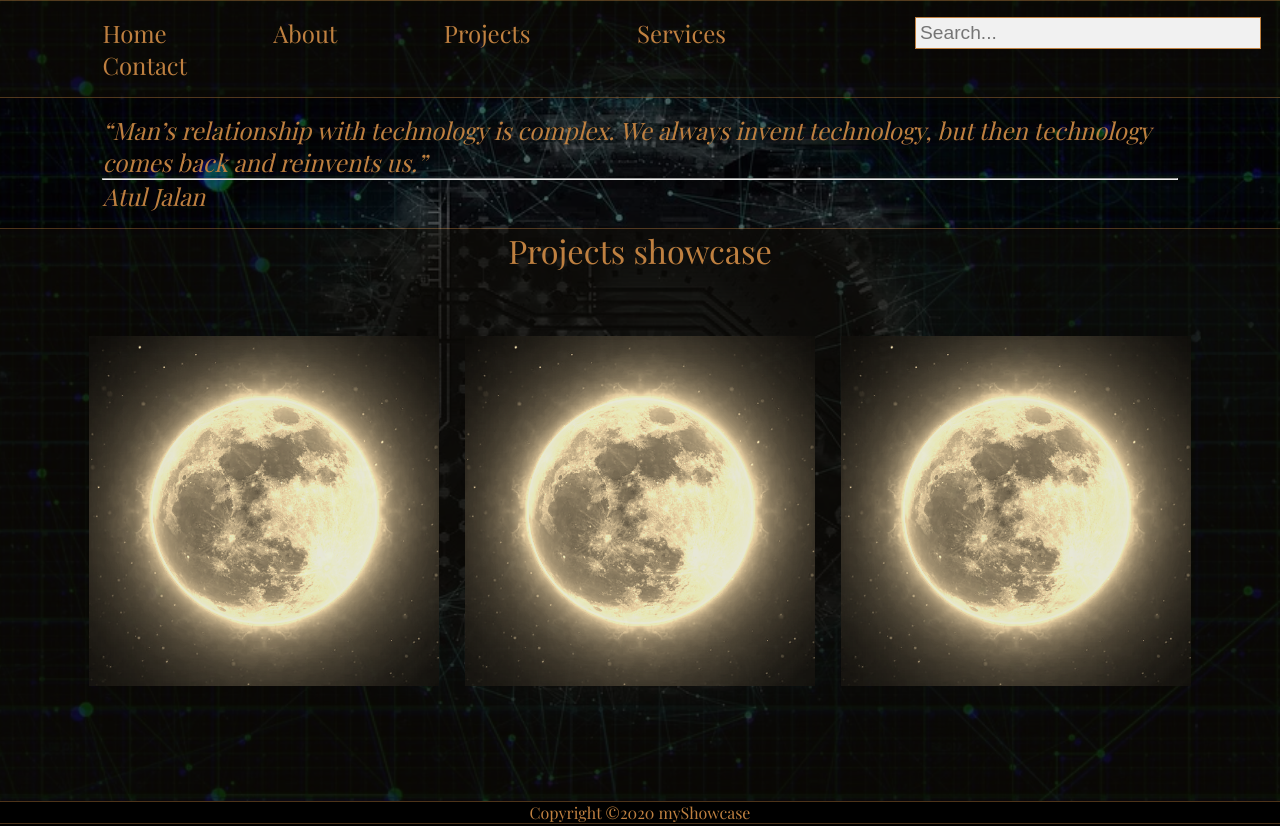
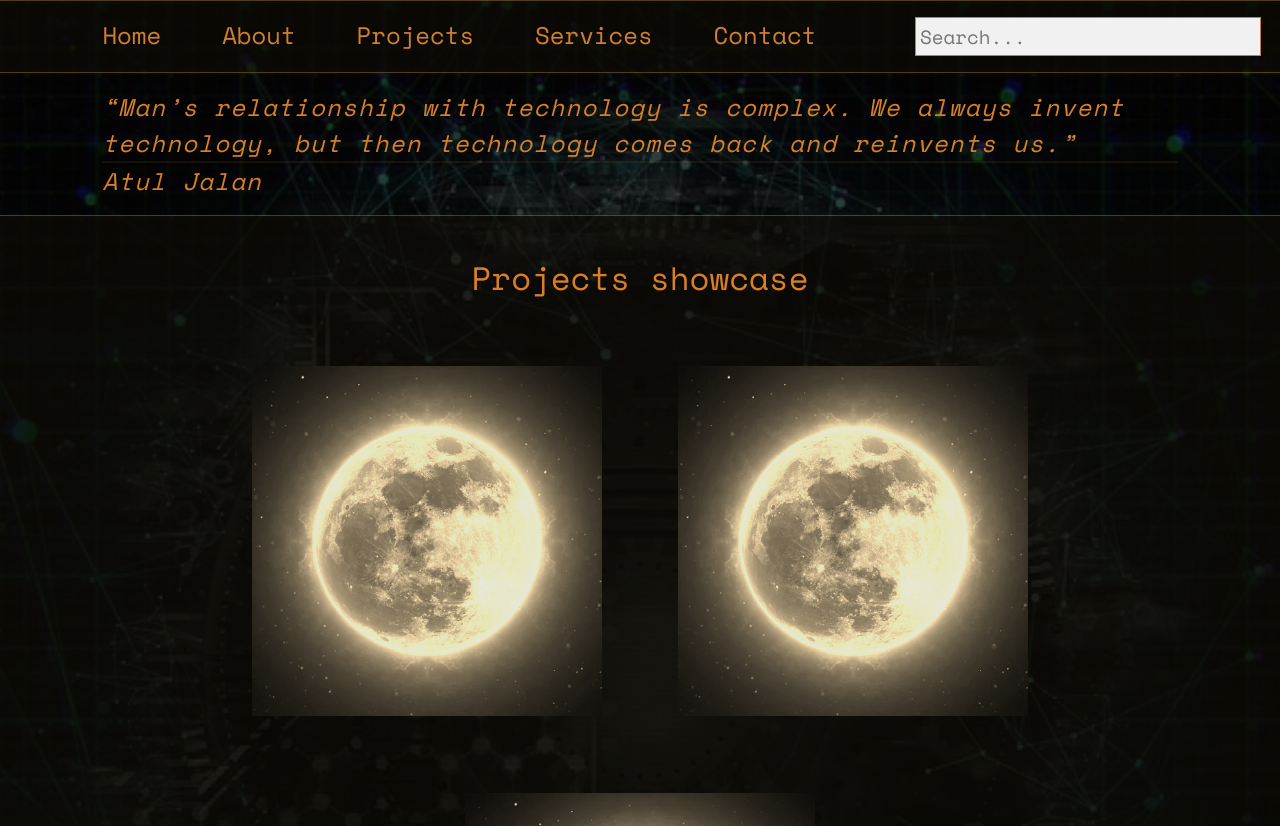
Before and after one commit to stanislawzambrzycki/repo, a website: page index.html in a window 1280 px wide. Shown: the top 826 px of the page. Drawn offline with nearby package versions, Linux system fonts and the light colour scheme.

Commit message:
work in progress

```diff
--- a/index.html
+++ b/index.html
@@ -4,8 +4,9 @@
 <head>
     <style>
     </style>
-    <title>myShowcase</title>
+    <title>Stanisław Zambrzycki FrontEnd & Web Design</title>
     <link rel="stylesheet" type="text/css" href="stylesheet.css">
+    <link href="https://fonts.googleapis.com/css2?family=Space+Mono&display=swap" rel="stylesheet">
 </head>
 
 
@@ -16,7 +17,7 @@
             <nav class="navbar">
                 <div class="ulDiv">
                     <ul>
-                        <li><a href="index.html">Home</a></li>
+                        <li id="home"><a href="index.html">Home</a></li>
                         <li><a href="About.html">About</a></li>
                         <li><a href="Projects.html">Projects</a></li>
                         <li><a href="Services.html">Services</a></li>
@@ -48,7 +49,7 @@
             </section>
 
             <footer class="footer">
-                <p>Copyright &copy2020 myShowcase</p>
+                <p>Copyright &copy2020 Stanisław Zambrzycki FrontEnd & Web Design</p>
             </footer>
         </div>
     </div>
--- a/stylesheet.css
+++ b/stylesheet.css
@@ -1,10 +1,13 @@
-@import url('https://fonts.googleapis.com/css2?family=Playfair+Display&display=swap');
+/* @import url('https://fonts.googleapis.com/css2?family=Playfair+Display&display=swap'); */
 
 *{
     box-sizing: border-box;
     font-weight: normal;
     margin: 0;
     padding: 0;
+    font-family: 'Space Mono', monospace;
+    font-size: 16px;
+    color:hsl(30, 70%, 50%);
 }
 
 .background {
@@ -14,26 +17,16 @@
     background-size: cover;
 }
 
-/*  .site-opacity {
-    opacity: 0.8;
-}   */
-
 body{
-    /*background-color:hsla(39, 51%, 4%, 1);*/
     background-color: black;
-    color:hsl(30.2,49.8%,50%);
-    font-family: 'Playfair Display', serif;
-    font-size: 16px;
     min-height: 100vh;
-    margin: 0;
     display: flex;
     justify-content: center;
     align-items: center;
-    /* line-height: 1.6em; */
 }
 
 .navbar{
-    background-color: hsla(39, 51%, 3%, 0.8);
+    background-color: hsla(39, 51%, 3%, 0.9);
     border-style: solid;
     border-color:hsla(30.2,49.8%,50%,0.4);
     border-width: 0.1px 0px 0.1px 0px;
@@ -51,13 +44,21 @@ body{
 
 .navbar li{
     display:inline-block;
+    padding-left: 4vw;
+}
+
+#home {
     padding-left: 8vw;
 }
 
 .navbar a{
-    color:hsla(30.2,49.8%,50%, 1);
+    color:hsla(30, 65%, 50%, 1);
     text-decoration:none;
     font-size: 1.5em;
+}
+
+.navbar a:hover {
+    filter: blur(0.5px) grayscale(50%);
 }
 
 .searchDiv {
@@ -78,42 +79,44 @@ body{
   }
 
 .citation {
-    color:hsl(30.2,49.8%,50%);
-    background-color: hsla(39, 51%, 1%, 0.6);
+    color:hsl(30, 70%, 50%);
+    background-color: hsla(39, 51%, 1%, 0.75);
     padding: 1em 8vw;
     border-style: solid;
     border-color:hsla(30.2,49.8%,50%,0.4);
     border-width: 0px 0px 0.1px 0px;
-    /* overflow: hidden; */
-    /* min-height: 5vh; */
     text-align: left;
 }
 
 .citation cite {
     font-size: 1.5em;
+    letter-spacing: 0.1vw;
+}
+
+hr {
+    border-style: solid;
+    border-color:hsla(30.2,49.8%,50%,0.1);
+    border-width: 0.01px;
 }
 
 h1 {
     font-size: 1.8em;
-    /* margin: 0 0 1vw 0; */
-    padding:0 0 2vw 0;
+    padding:3vw 0 2vw 0;
 }
 
 .main{
     text-align: center;
     font-size: 18px;
     min-height: 70vh;
-    background-color: hsla(39, 51%, 3%, 0.8);
+    background-color: hsla(39, 51%, 3%, 0.9);
     display: flex;
     flex-direction: column;
     justify-content: center;
-    /*opacity: 0.5;*/
-    /* overflow: hidden; */
 }
 
 .articleContainer {
-    margin: 1vw 0 0 0;
-    padding: 1vw 0 8vw 0;
+    margin: 0 0 0 0;
+    padding: 0 0 8vw 0;
     display: flex;
     justify-content: center;
     align-items: center;
@@ -131,16 +134,15 @@ float: left;
 /* border: 0.3px;
 border-style: solid;
 border-color: hsl(30.2,49.8%,50%); */
-margin: 1%;
-box-sizing: border-box;
-color:hsl(30.2,49.8%,50%);
+margin: 3vw;
+color:hsl(30, 70%, 50%);
 opacity: 0.9;
 filter: sepia(100%);
 background-image: url('./images/full-moon-2055469_960_720.png');
 background-position: center;
 background-repeat: no-repeat;
 background-size: cover;
-transition: filter 2s;
+transition: filter 1s;
 transition-timing-function: ease-in;
 }
 
@@ -180,12 +182,13 @@ transition-timing-function: ease-in;
 
 .footer{
     margin-top: auto;
+    margin-bottom: 0;
     border-style: solid;
     border-style: solid;
     border-color:hsla(30.2,49.8%,50%,0.4);
     border-width: 0.1px 0px 0.1px 0px;
-    margin-bottom: 0;
-    color:hsl(30.2,49.8%,50%);
+    padding: 1em 0;
+    color:hsl(30, 70%, 50%);
     background-color: black;
     text-align: center;
 }
```
